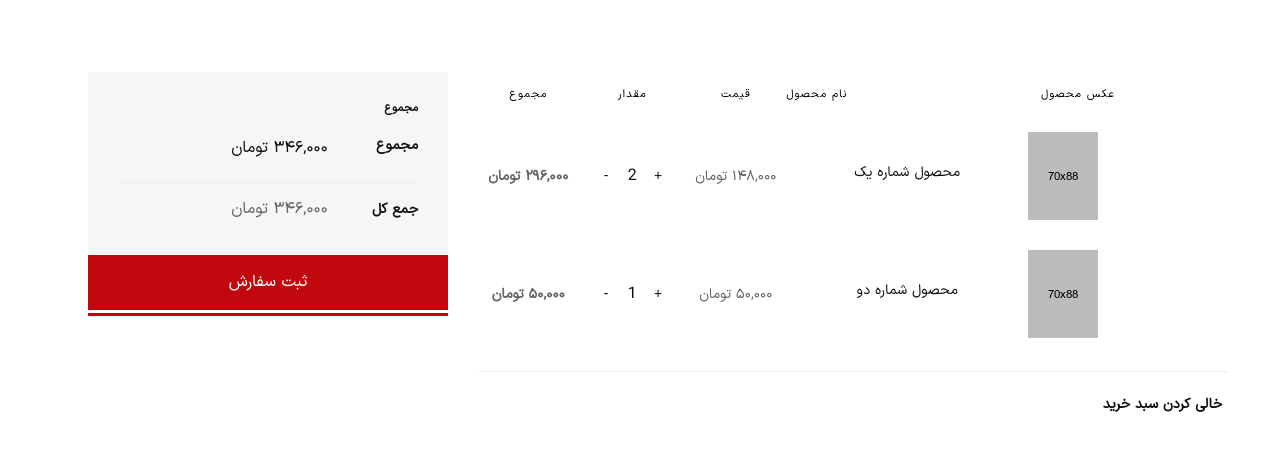
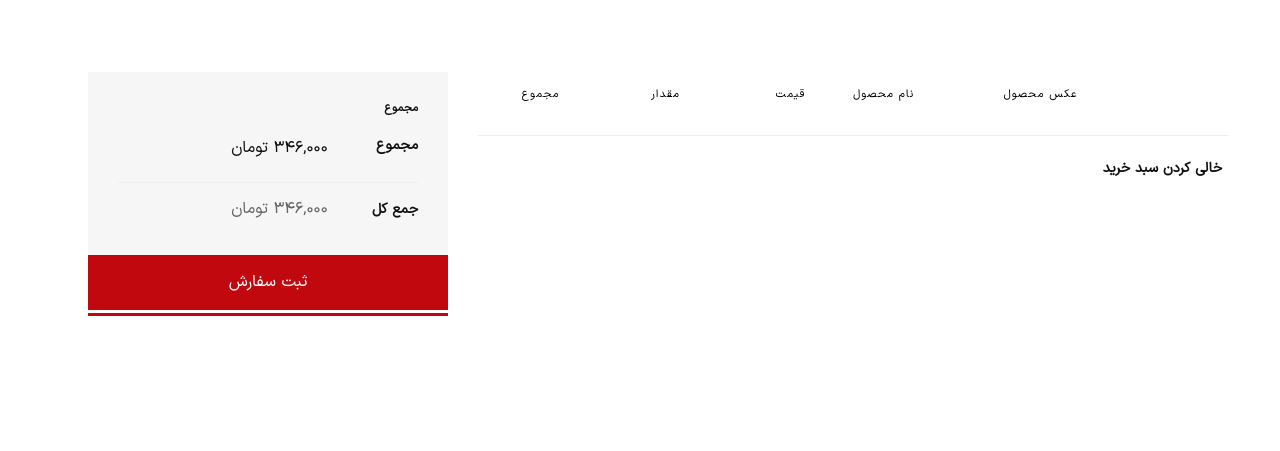
Before and after one commit to amahadnezhad/OnlineShop, a Django app: page /cart/ in a window 1280 px wide. Shown: the part 103-554 px from the top of the page. Run offline with Django 4.2, Linux system fonts and the light colour scheme; lists and menus that the app fills with data are empty; parts of the project's set-up code (start-up, migrations or seed data) failed here and were passed over; some libraries are stand-ins or nearby versions; some web fonts are replaced.

Commit message:
Add 'add_to_cart_view' to cart.views

```diff
--- a/cart/templates/cart/cart_detail.html
+++ b/cart/templates/cart/cart_detail.html
@@ -27,6 +27,8 @@
                                             </tr>
                                             </thead>
                                             <tbody>
+                                            {% for item in cart %}
+
                                                 <tr>
                                                     <td class="product-remove text-left"><a href=""><i
                                                             class="flaticon flaticon-cross"></i></a></td>
@@ -36,7 +38,7 @@
                                                     </td>
                                                     <td class="product-name wide-column">
                                                         <h3>
-                                                        <a href="product-details.html">محصول شماره یک</a>
+                                                            <a href="product-details.html">{{ item.product_obj.title }}</a>
                                                         </h3>
                                                     </td>
                                                     <td class="product-price">
@@ -56,35 +58,8 @@
                                                             </span>
                                                     </td>
                                                 </tr>
-                                            <tr>
-                                                <td class="product-remove text-left"><a href=""><i
-                                                        class="flaticon flaticon-cross"></i></a></td>
-                                                <td class="product-thumbnail text-left">
-                                                    <img src="assets/img/products/prod-10-70x88.jpg"
-                                                         alt="Product Thumnail">
-                                                </td>
-                                                <td class="product-name wide-column">
-                                                    <h3>
-                                                        <a href="product-details.html">محصول شماره دو</a>
-                                                    </h3>
-                                                </td>
-                                                <td class="product-price">
-                                                            <span class="product-price-wrapper">
-                                                                <span class="money">۵۰,۰۰۰ تومان</span>
-                                                            </span>
-                                                </td>
-                                                <td class="product-quantity">
-                                                    <div class="quantity">
-                                                        <input type="number" class="quantity-input" name="qty"
-                                                               id="qty-1" value="1" min="1">
-                                                    </div>
-                                                </td>
-                                                <td class="product-total-price">
-                                                            <span class="product-price-wrapper">
-                                                                <span class="money">۵۰,۰۰۰ تومان</span>
-                                                            </span>
-                                                </td>
-                                            </tr>
+                                            {% endfor %}
+
                                             </tbody>
                                         </table>
                                     </div>
--- a/cart/urls.py
+++ b/cart/urls.py
@@ -2,6 +2,8 @@ from django.urls import path
 
 from .views import cart_detail_view
 
+app_name = "cart"
+
 urlpatterns = [
     path('', cart_detail_view, name="cart_detail"),
 ]
--- a/cart/views.py
+++ b/cart/views.py
@@ -1,5 +1,26 @@
-from django.shortcuts import render
+from django.shortcuts import render, get_object_or_404, redirect
+
+from .cart import Cart
+from products.models import Product
+from .forms import AddToCartProductForm
 
 
 def cart_detail_view(request):
-    return render(request, 'cart/cart_detail.html')
+    cart = Cart(request)
+    return render(request, 'cart/cart_detail.html', {
+        'cart': cart,
+    })
+
+
+def add_to_cart_view(request, product_id):
+    cart = Cart(request)
+
+    product = get_object_or_404(Product, id=product_id)
+    form = AddToCartProductForm(request.POST)
+
+    if form.is_valid():
+        cleaned_data = form.cleaned_data
+        quantity = cleaned_data['quantity']
+        cart.add(product, quantity)
+
+    return redirect("cart:cart_detail")
```
Lines whose indentation alone changed are shown as unchanged.
